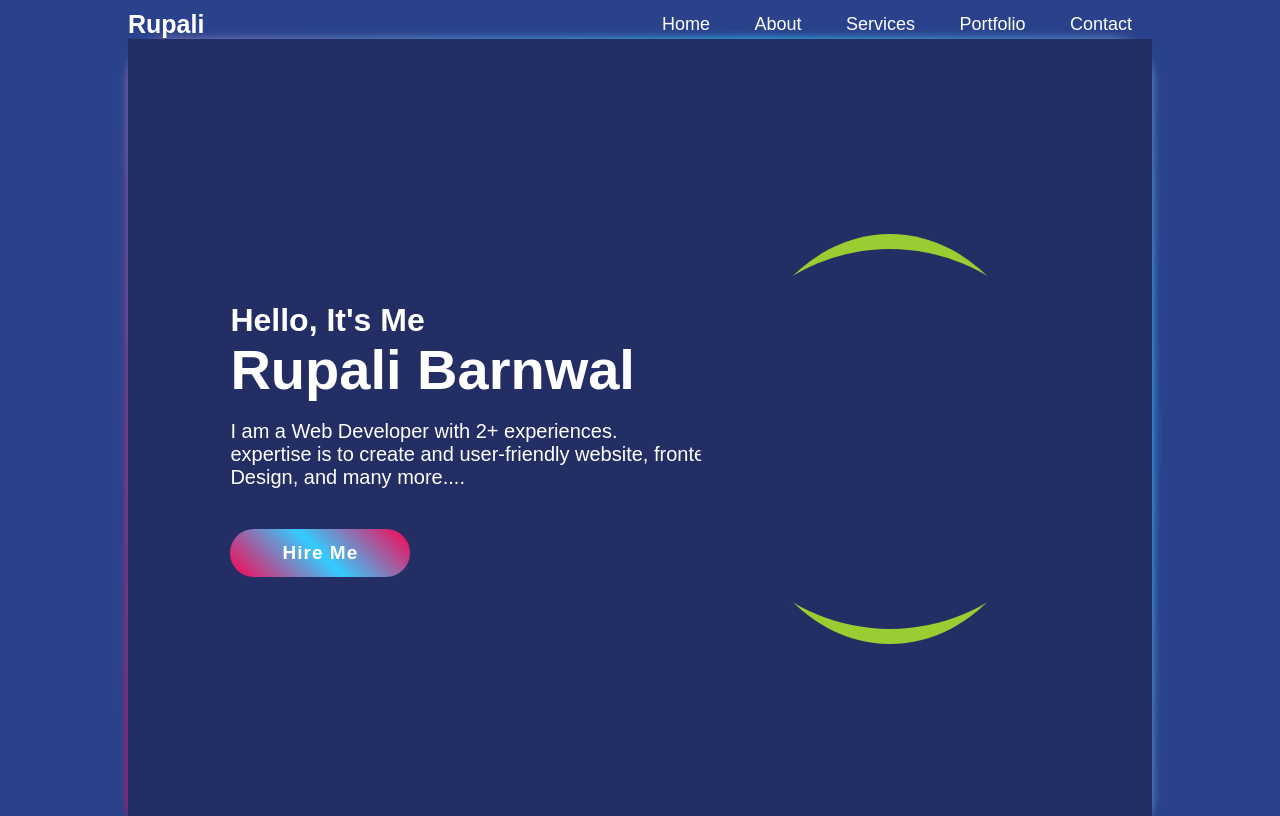
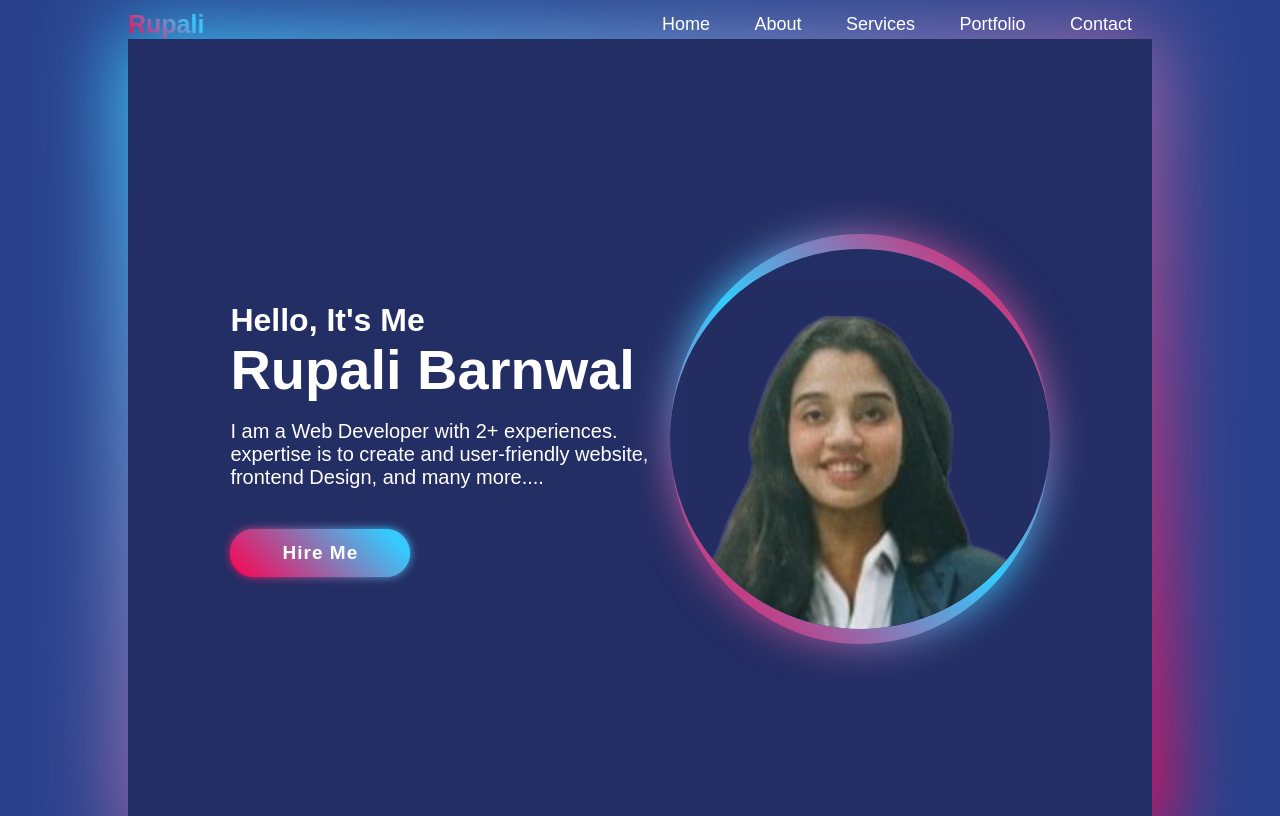
Before and after one commit to RupaliBarnwal/Portfolio, a plain HTML site: page index.html in a window 1280 px wide. Shown: the top 816 px of the page. Drawn offline with Linux system fonts and the light colour scheme.

Commit message:
made changes in header , added linear gradient to logo

```diff
--- a/index.html
+++ b/index.html
@@ -39,8 +39,10 @@
             </div>
             <div class="home-img">
                 <div class="glowing-circle">
+                    <span></span>
+                    <span></span>
                     <div class="image">
-                        <img src="" alt="">
+                        <img src="Images/img3.png" alt="">
                     </div>
                 </div>
             </div>
--- a/style.css
+++ b/style.css
@@ -38,8 +38,11 @@ nav{
     color: #fff;
     text-decoration: none;
     font-weight:600;
+    background: linear-gradient(45deg,#ff004f, #3cf,#ff004f);
+    -webkit-text-fill-color: transparent;
+    -webkit-background-clip: text;
+}
 
-}
 nav ul li{
     display:inline-block;
     list-style: none;
@@ -82,6 +85,7 @@ nav ul li a:after {
   .header-text h1 span{
     color:rgb(51, 180, 119);
   } */
+
 .home{
     position:relative;
     width:100%;
@@ -93,6 +97,15 @@ nav ul li a:after {
     display:flex;
     align-items: center;
     padding: 70px 10%;
+}
+.home:after {
+    content: "";
+    position: absolute;
+    inset: -.625em;
+    background: linear-gradient(to bottom right,
+        #3cf, #ff004f);
+    filter: blur(2.5em);
+    z-index: -1;
 }
 .home-content{
     max-width:500px;
@@ -120,7 +133,6 @@ nav ul li a:after {
     position: relative;
     width:100%;
     height:100%;
-    background: yellowgreen;
     border-radius: 50%;
     display: flex;
     justify-content: center;
@@ -134,8 +146,35 @@ nav ul li a:after {
     background: #232E64;
     border-radius: 50%;
 }
+.glowing-circle span{
+    position:absolute;
+    width:100%;
+    height:100%;
+    background: linear-gradient(45deg,#ff004f, #3cf,#ff004f);
+    border-radius: 50%;
+}
+.glowing-circle span:nth-child(1){
+    filter: blur(20px);
+}
+.glowing-circle .image{
+    position: relative;
+    width:380px;
+    height:380px;
+    border-radius:50%;
+    z-index: 1;
+    overflow:hidden;
+}
+.image img{
+    position:absolute;
+    top:30px;
+    left:50%;
+    transform:translate(-50%);
+    max-width: 350px;
+    object-fit: cover;
+}
 .btn1{
     display:inline-flex;
+    position: relative;
     justify-content: center;
     align-items: center;
     width:180px;
```
